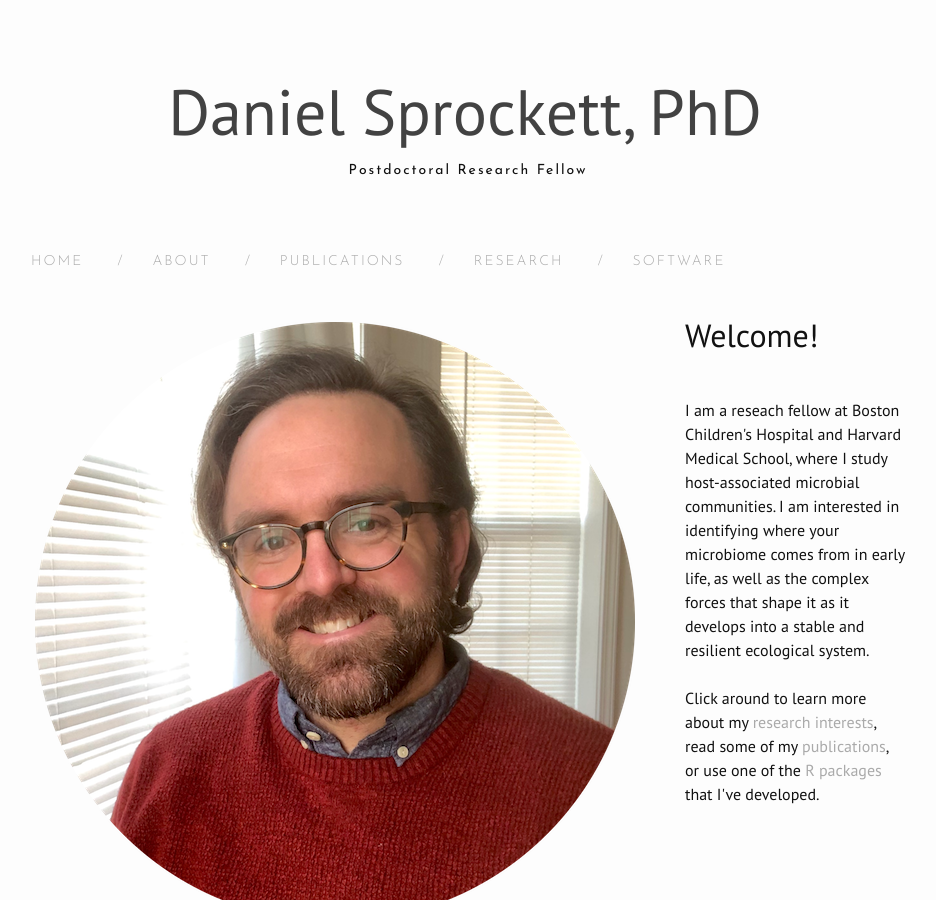
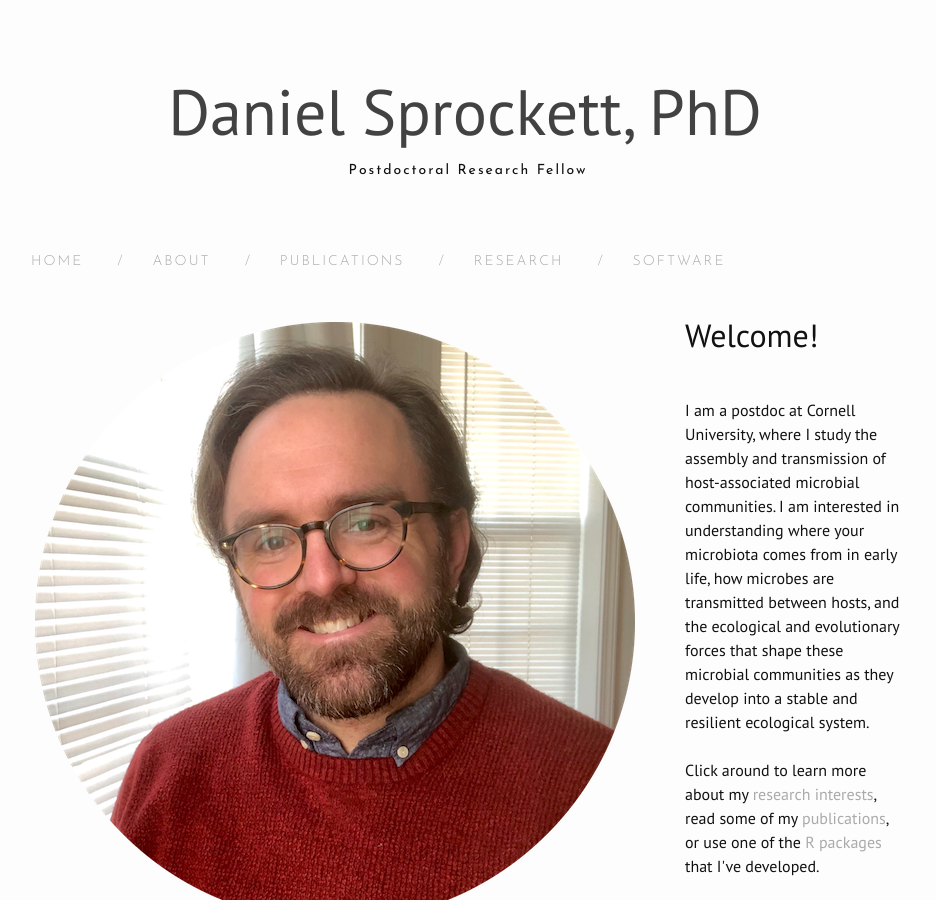
Before and after one commit to DanielSprockett/danielsprockett.github.io, a Jekyll site: the page built from index.html, in a window 1280 px wide and 900 px high. Shown: the whole window, without its empty margins (175-1111 px from the left). Built offline with Jekyll 4.4.1, drawn with Linux system fonts in a browser that asks for light colours; nearby versions of some CDN libraries; the list of posts is cut into pages by our own code.

Commit message:
Update index.html

```diff
--- a/index.html
+++ b/index.html
@@ -8,7 +8,7 @@ layout: default
   <br>
   <h1>Welcome!</h1>
   <br>
-  I am a reseach fellow at Boston Children's Hospital and Harvard Medical School, where I study host-associated microbial communities. I am interested in identifying where your microbiome comes from in early life, as well as the complex forces that shape it as it develops into a stable and resilient ecological system.<br>
+  I am a postdoc at Cornell University, where I study the assembly and transmission of host-associated microbial communities. I am interested in understanding where your microbiota comes from in early life, how microbes are transmitted between hosts, and the ecological and evolutionary forces that shape these microbial communities as they develop into a stable and resilient ecological system.<br>
   <br>
   Click around to learn more about my <a href="https://danielsprockett.github.io/research/">research interests</a>, read some of my <a href="https://danielsprockett.github.io/publications/">publications</a>, or use one of the <a href="https://danielsprockett.github.io/software/">R packages</a> that I've developed.
 </p>
```
